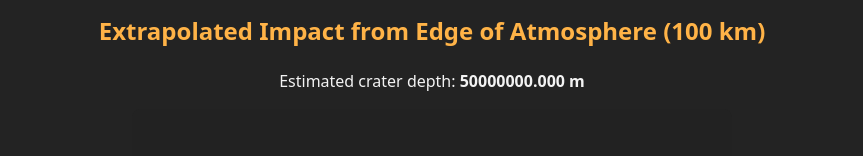
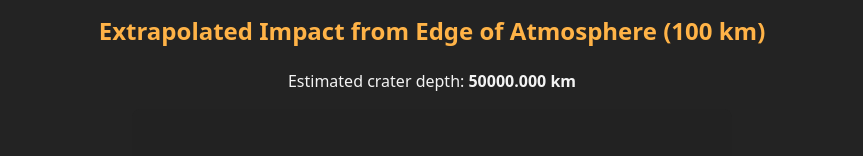
Before and after one commit to taggatron/Impact-GPE, a React (Vite) app: page / in a window 1280 px wide. Shown: the part 521-677 px from the top of the page, without its empty margins (208-1071 px from the left). Built offline with nearby package versions, Linux system fonts and the light colour scheme.

Commit message:
Updated extrapolated depth units

```diff
--- a/src/App.tsx
+++ b/src/App.tsx
@@ -231,7 +231,7 @@ function App() {
       </table>
       <h2>Extrapolated Impact from Edge of Atmosphere (100 km)</h2>
       <p>
-        Estimated crater depth: <b>{(extrapolated / 100).toFixed(3)} m</b>
+        Estimated crater depth: <b>{(extrapolated / 100000).toFixed(3)} km</b>
       </p>
       <div style={{ width: '100%', maxWidth: 600, height: 400, margin: 'auto', background: '#222', borderRadius: 8 }}>
         <Canvas camera={{ position: [0, 6, 24], fov: 50 }} shadows>
```
